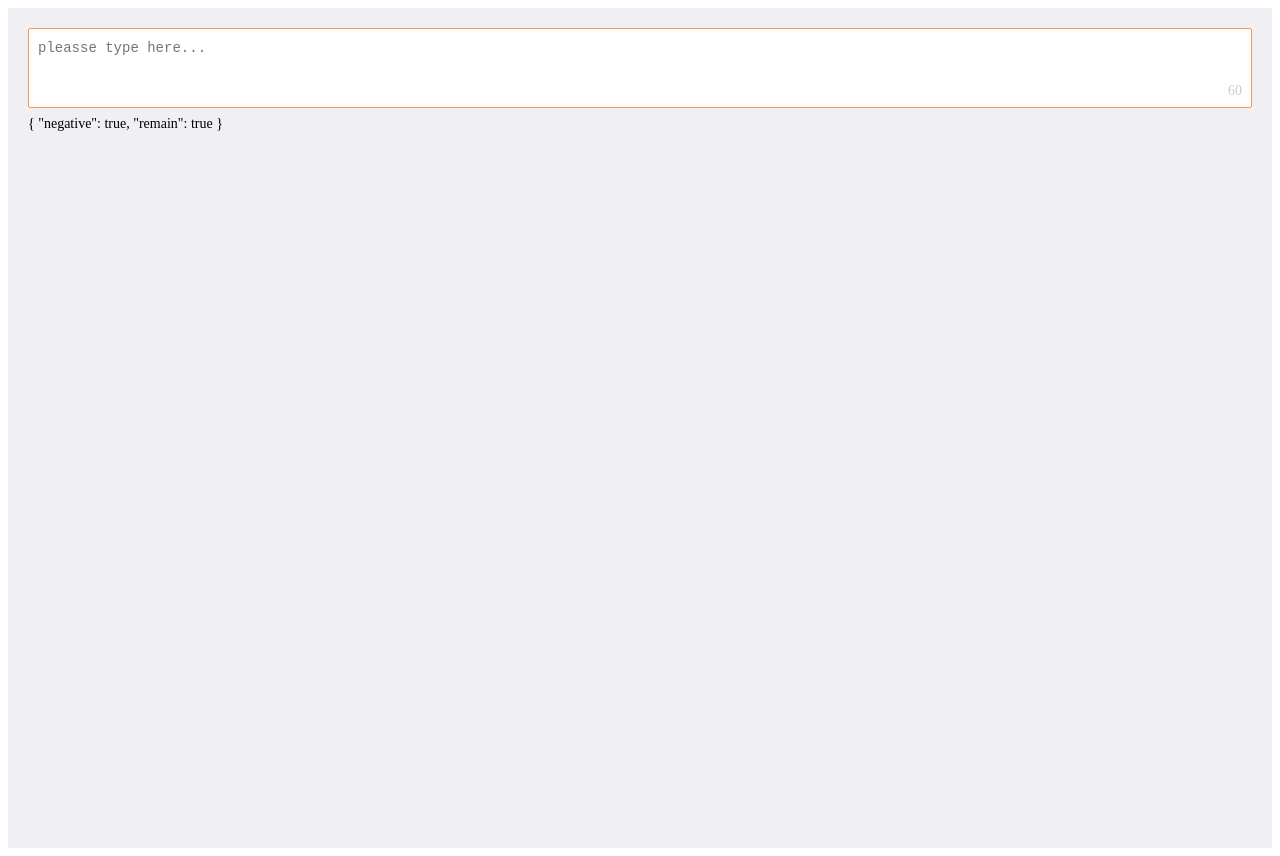
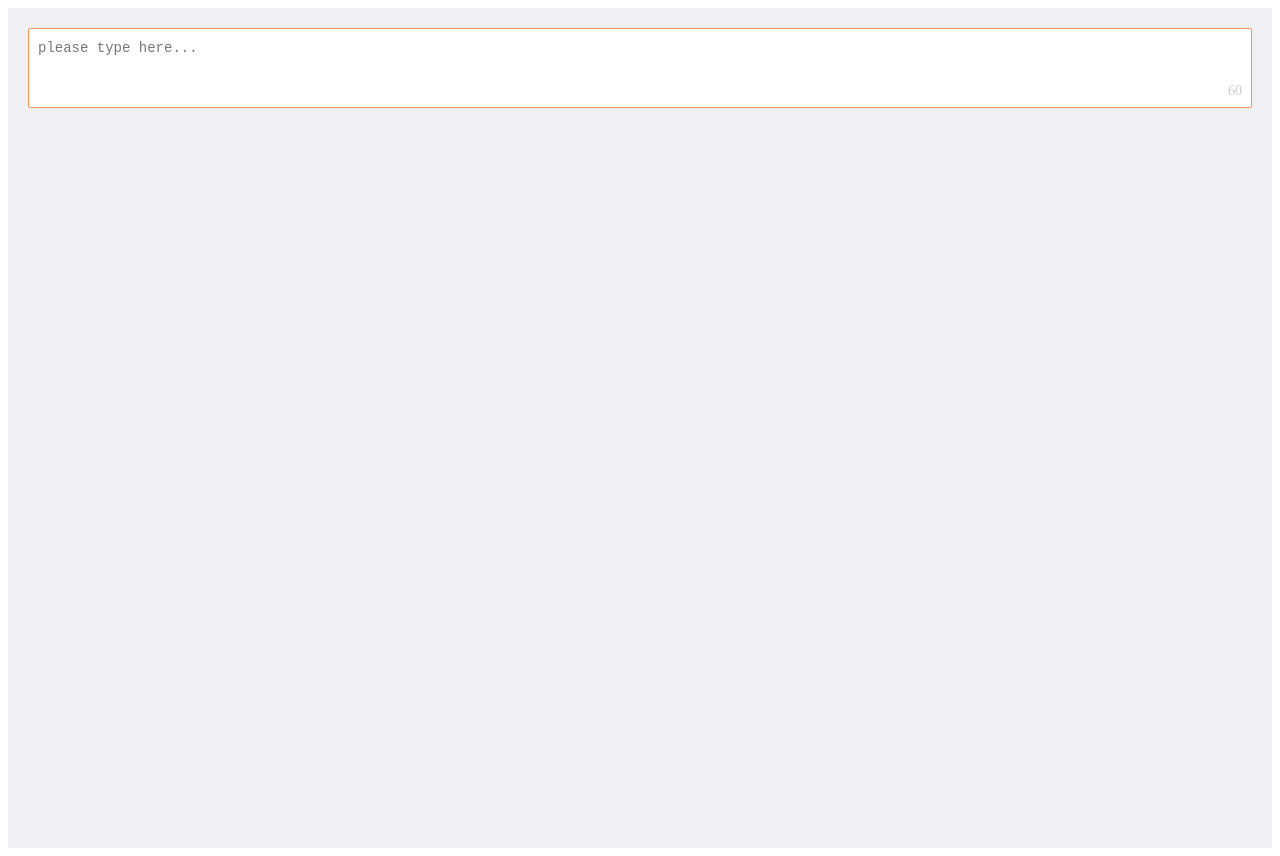
Before and after one commit to jjsnc/jjsnc-ui, a Vue app: page / in a window 1280 px wide. Built offline with nearby package versions, Linux system fonts and the light colour scheme.

Commit message:
textarea

```diff
--- a/src/components/textarea/textarea.vue
+++ b/src/components/textarea/textarea.vue
@@ -1,7 +1,7 @@
 <template>
   <div
     class="jjsnc-textarea-wrapper"
-    :class="{'jjsnc-textarea_expanded': expanded, 'jjsnc-textarea_active':isFocus}"
+    :class="{'jjsnc-textarea_expanded': expanded, 'jjsnc-textarea_active': isFocus}"
   >
     <textarea
       ref="input"
@@ -13,20 +13,20 @@
       :disabled="disabled"
       @focus="handleFocus"
       @blur="handleBlur">
-    </textarea>
+      </textarea>
     <span
       v-if="indicator"
       v-show="expanded"
       class="jjsnc-textarea-indicator"
     >{{indicatorConf.remain ? remain : count}}</span>
-    <div>{{indicator}}</div>
   </div>
 </template>
 
-<script>
-import inputMinxi from "../../common/mixins/input";
+<script type="text/ecmascript-6">
+import inputMixin from "../../common/mixins/input";
 const COMPONENT_NAME = "jjsnc-textarea";
 const EVENT_INPUT = "input";
+
 const DEFAULT_INDICATOR = {
   negative: true,
   remain: true
@@ -34,7 +34,7 @@ const DEFAULT_INDICATOR = {
 
 export default {
   name: COMPONENT_NAME,
-  mixins: [inputMinxi],
+  mixins: [inputMixin],
   data() {
     return {
       textareaValue: this.value,
@@ -54,7 +54,7 @@ export default {
     required: Boolean,
     placeholder: {
       type: String,
-      default: "pleasse type here..."
+      default: "please type here..."
     },
     dirname: String,
     form: String,
```
